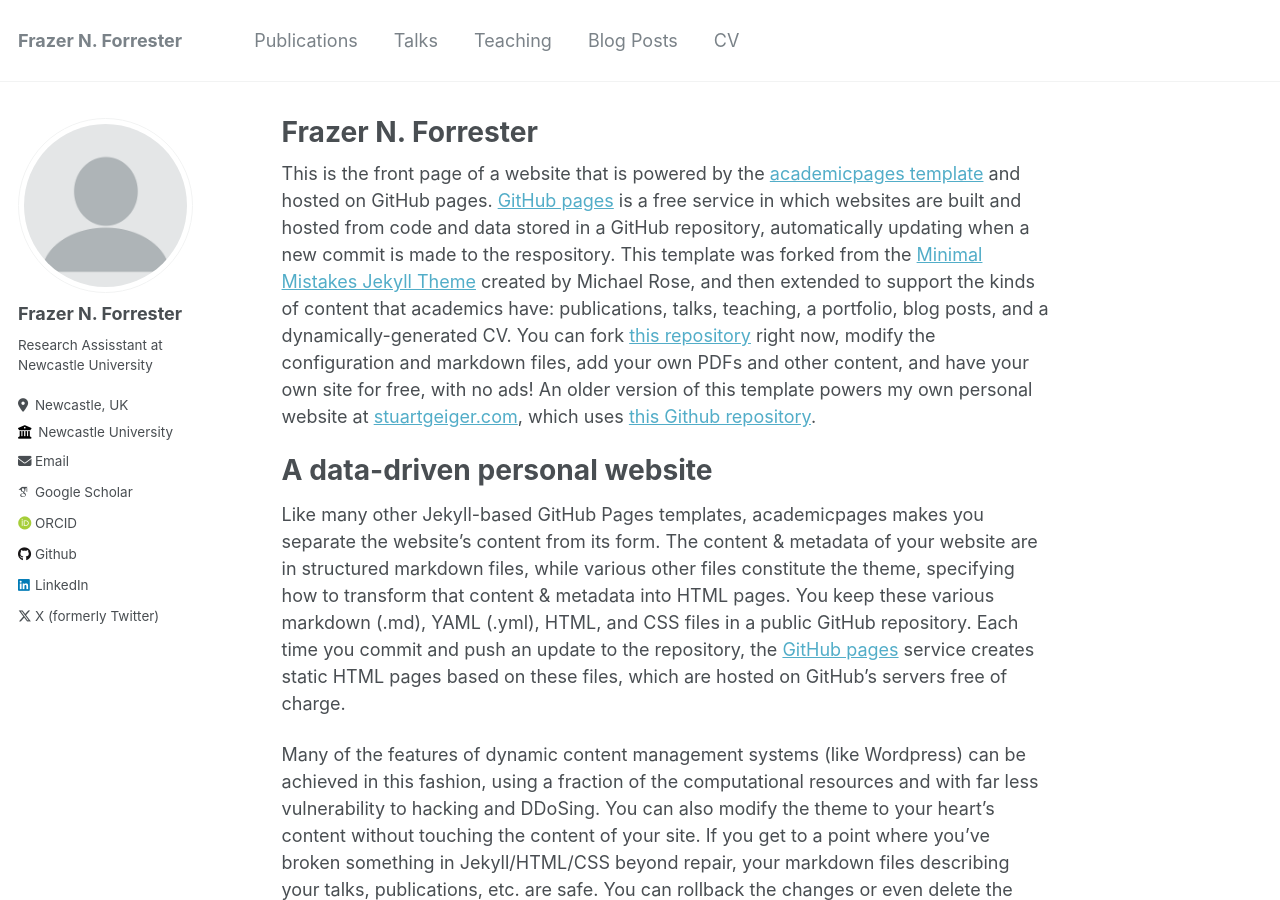
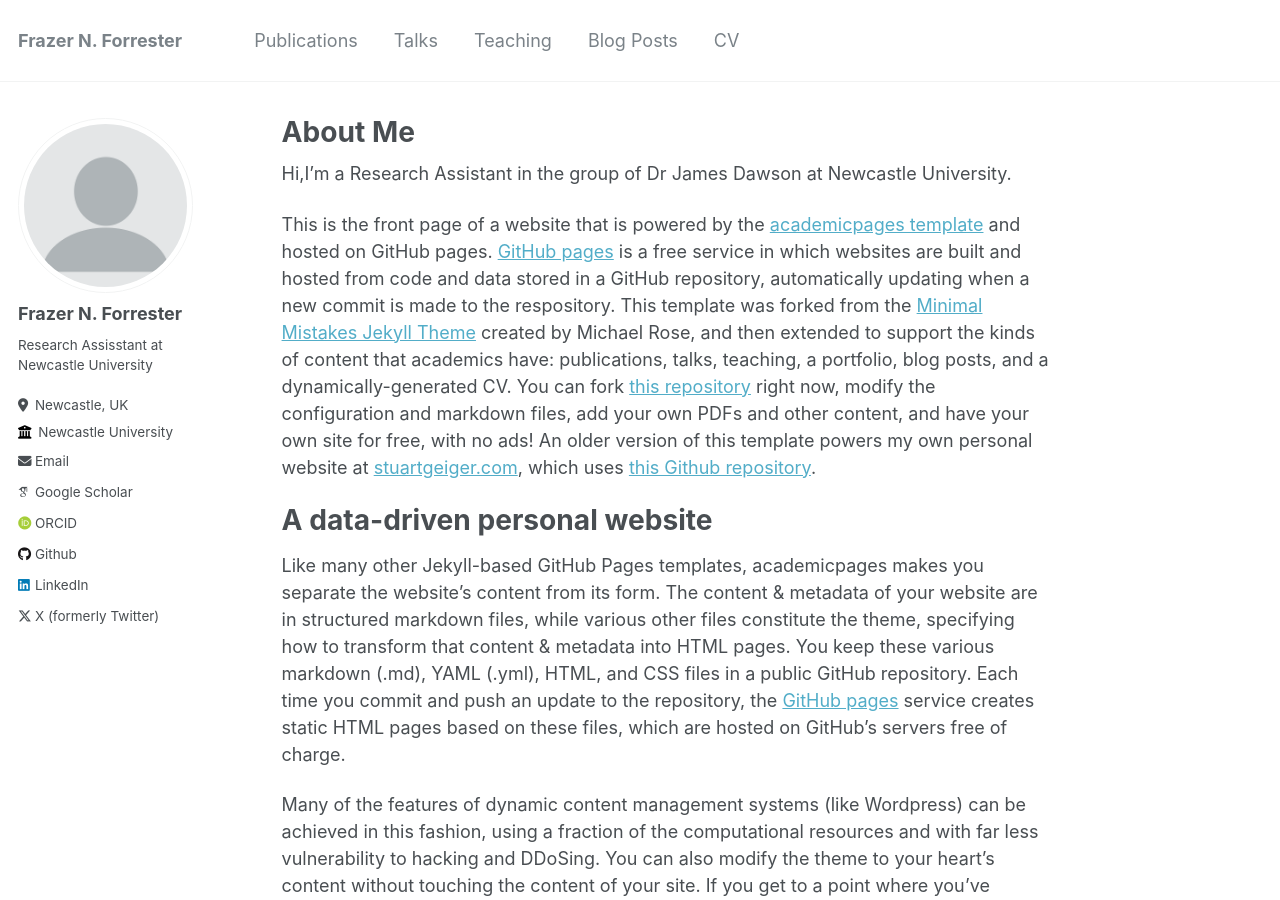
Before and after one commit to fforrester/fforrester.github.io, a Jekyll site: the page built from _pages/about.md, in a window 1280 px wide and 900 px high. Built offline with Jekyll 4.4.1, drawn with Linux system fonts in a browser that asks for light colours; some web fonts are replaced.

Commit message:
Update about.md

```diff
--- a/_pages/about.md
+++ b/_pages/about.md
@@ -1,12 +1,14 @@
 ---
 permalink: /
-title: "Frazer N. Forrester" # Maybe delete this if image renders well
+title: "About Me" # Maybe delete this if image renders well
 excerpt: "About me"
 author_profile: true
 redirect_from:
   - /about/
   - /about.html
 ---
+
+Hi,I'm a Research Assistant in the group of Dr James Dawson at Newcastle University.
 
 This is the front page of a website that is powered by the [academicpages template](https://github.com/academicpages/academicpages.github.io) and hosted on GitHub pages. [GitHub pages](https://pages.github.com) is a free service in which websites are built and hosted from code and data stored in a GitHub repository, automatically updating when a new commit is made to the respository. This template was forked from the [Minimal Mistakes Jekyll Theme](https://mmistakes.github.io/minimal-mistakes/) created by Michael Rose, and then extended to support the kinds of content that academics have: publications, talks, teaching, a portfolio, blog posts, and a dynamically-generated CV. You can fork [this repository](https://github.com/academicpages/academicpages.github.io) right now, modify the configuration and markdown files, add your own PDFs and other content, and have your own site for free, with no ads! An older version of this template powers my own personal website at [stuartgeiger.com](http://stuartgeiger.com), which uses [this Github repository](https://github.com/staeiou/staeiou.github.io).
 
```
